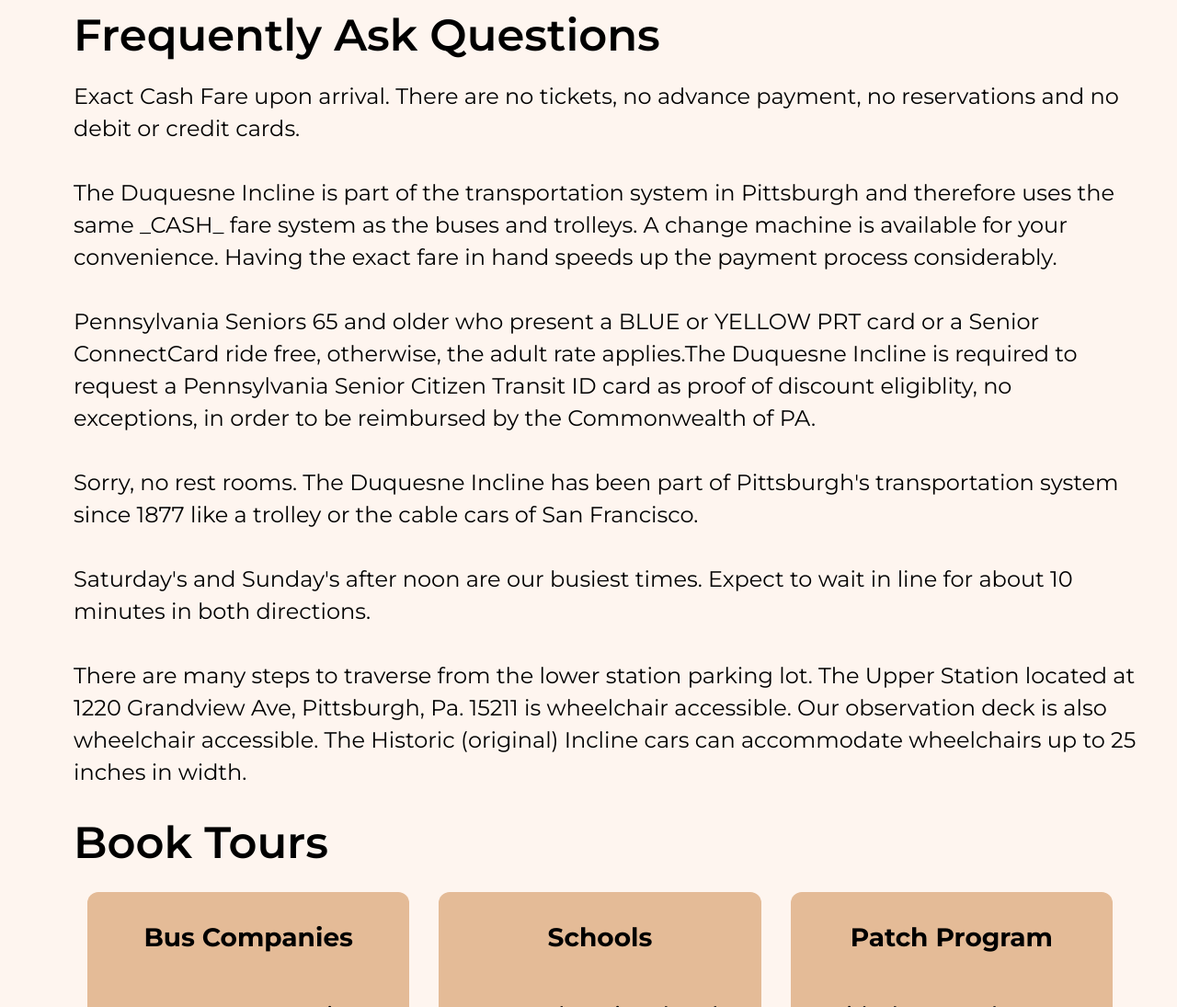
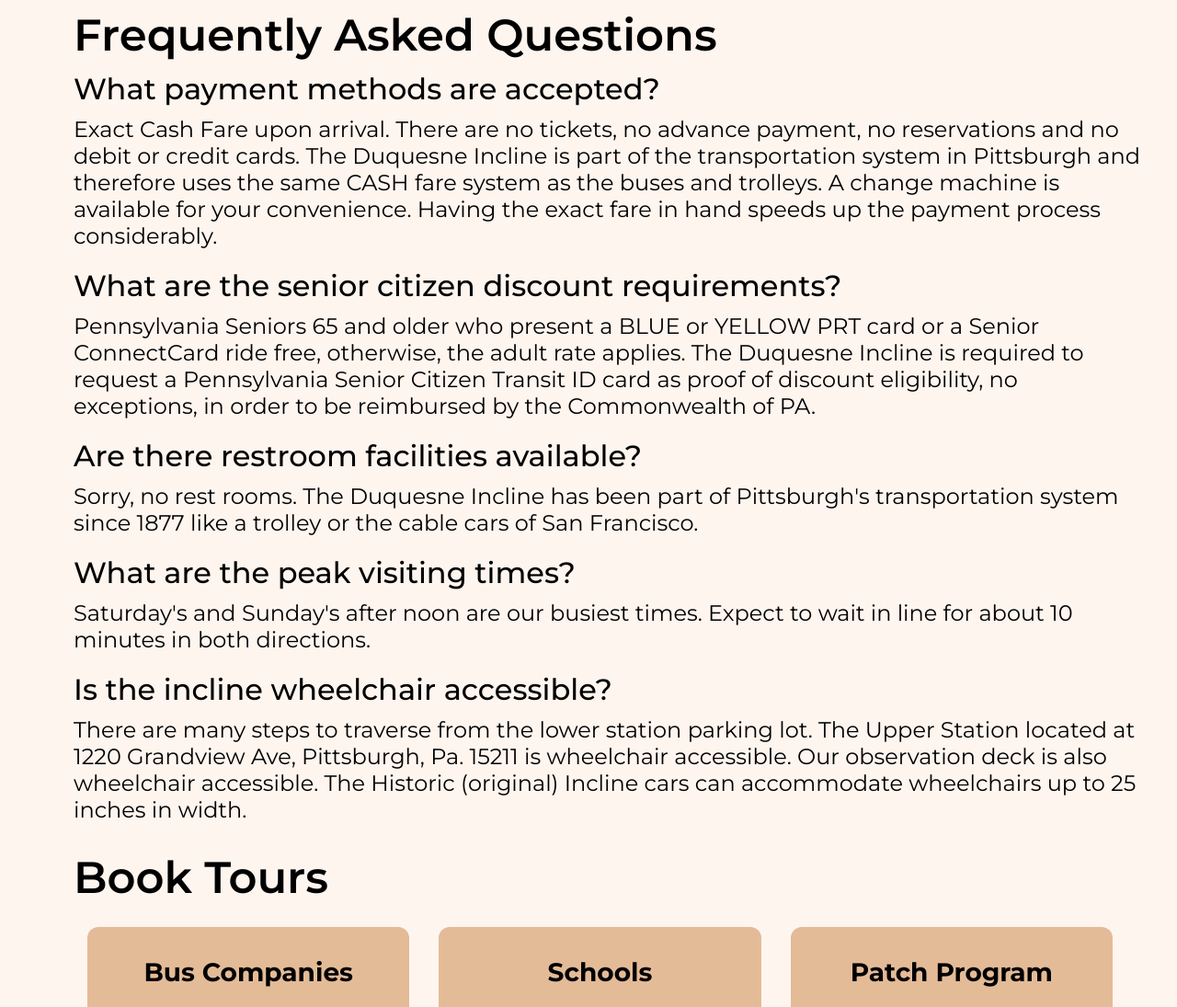
Before and after one commit to Bryanzzy1/67250Phase2, a plain HTML site: page index.html in a window 1280 px wide. Shown: the part 3720-4815 px from the top of the page at 92% size. Drawn offline with nearby package versions, Linux system fonts and the light colour scheme.

Commit message:
Added user feedback

```diff
--- a/index.html
+++ b/index.html
@@ -136,30 +136,31 @@
             </div>
         </section>
         <section>
-            <h2>Frequently Ask Questions</h2>
-            <p class="faq">
-                Exact Cash Fare upon arrival. There are no tickets, no advance
-                payment, no reservations and no debit or credit cards.<br><br>The
-                Duquesne Incline is part of the transportation system in Pittsburgh
-                and therefore uses the same _CASH_ fare system as the buses and
-                trolleys. A change machine is available for your convenience. Having
-                the exact fare in hand speeds up the payment process
-                considerably.<br><br>Pennsylvania Seniors 65 and older who
-                present a BLUE or YELLOW PRT card or a Senior ConnectCard ride free,
-                otherwise, the adult rate applies.The Duquesne Incline is required
-                to request a Pennsylvania Senior Citizen Transit ID card as proof of
-                discount eligiblity, no exceptions, in order to be reimbursed by the
-                Commonwealth of PA.<br><br>Sorry, no rest rooms. The Duquesne
-                Incline has been part of Pittsburgh's transportation system since
-                1877 like a trolley or the cable cars of San Francisco.<br><br>
-                Saturday's and Sunday's after noon are our busiest times. Expect to wait in
-                line for about 10 minutes in both directions.<br><br>There are
-                many steps to traverse from the lower station parking lot. The Upper
-                Station located at 1220 Grandview Ave, Pittsburgh, Pa. 15211 is
-                wheelchair accessible. Our observation deck is also wheelchair
-                accessible. The Historic (original) Incline cars can accommodate
-                wheelchairs up to 25 inches in width.
-            </p>
+            <h2>Frequently Asked Questions</h2>
+                <div class="faq-item">
+                    <h3>What payment methods are accepted?</h3>
+                    <p>Exact Cash Fare upon arrival. There are no tickets, no advance payment, no reservations and no debit or credit cards. The Duquesne Incline is part of the transportation system in Pittsburgh and therefore uses the same CASH fare system as the buses and trolleys. A change machine is available for your convenience. Having the exact fare in hand speeds up the payment process considerably.</p>
+                </div>
+
+                <div class="faq-item">
+                    <h3>What are the senior citizen discount requirements?</h3>
+                    <p>Pennsylvania Seniors 65 and older who present a BLUE or YELLOW PRT card or a Senior ConnectCard ride free, otherwise, the adult rate applies. The Duquesne Incline is required to request a Pennsylvania Senior Citizen Transit ID card as proof of discount eligibility, no exceptions, in order to be reimbursed by the Commonwealth of PA.</p>
+                </div>
+
+                <div class="faq-item">
+                    <h3>Are there restroom facilities available?</h3>
+                    <p>Sorry, no rest rooms. The Duquesne Incline has been part of Pittsburgh's transportation system since 1877 like a trolley or the cable cars of San Francisco.</p>
+                </div>
+
+                <div class="faq-item">
+                    <h3>What are the peak visiting times?</h3>
+                    <p>Saturday's and Sunday's after noon are our busiest times. Expect to wait in line for about 10 minutes in both directions.</p>
+                </div>
+
+                <div class="faq-item">
+                    <h3>Is the incline wheelchair accessible?</h3>
+                    <p>There are many steps to traverse from the lower station parking lot. The Upper Station located at 1220 Grandview Ave, Pittsburgh, Pa. 15211 is wheelchair accessible. Our observation deck is also wheelchair accessible. The Historic (original) Incline cars can accommodate wheelchairs up to 25 inches in width.</p>
+                </div>
         </section>
 
         <section id="tours">
--- a/static/style.css
+++ b/static/style.css
@@ -196,7 +196,7 @@ h4 {
 /* Embeded Video Section */
 #video-section {
     text-align: center;
-    margin: 60px 0;
+    margin: 60px;
 }
 
 .video-container {
@@ -219,13 +219,16 @@ h4 {
     padding-left: 0;
 }
 
-.faq {
-    margin-top: 20px;
+.faq-item h3{
+    font-size: 32px;
+    margin-bottom:10px;
+}
+.faq-item {
+    margin-top: 10px;
+    margin-bottom: 20px;
     font-size: 24px;
-    color: #000;
-    font-weight: 400;
-    line-height: 35px;
 }
+
 
 /* Cards Layout */
 .cards {
```
